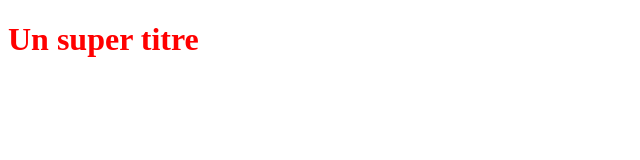
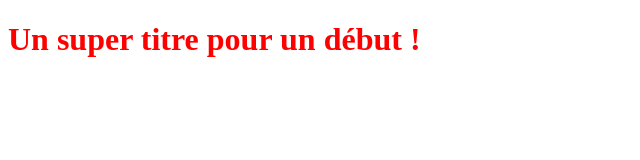
Before and after one commit to gamedjo/OpenclassrommProject2, a plain HTML site: page index.html in a window 1280 px wide. Shown: the whole page, without its empty margins (0-640 px from the left). Drawn offline with Linux system fonts and the light colour scheme.

Commit message:
Modification du titre H1

```diff
--- a/index.html
+++ b/index.html
@@ -5,6 +5,6 @@
     <link rel="stylesheet" type="text/css" href="styles.css">
 </head>
 <body>
-    <h1>Un super titre</h1>
+    <h1>Un super titre pour un début !</h1>
 </body>
 </html>
```
